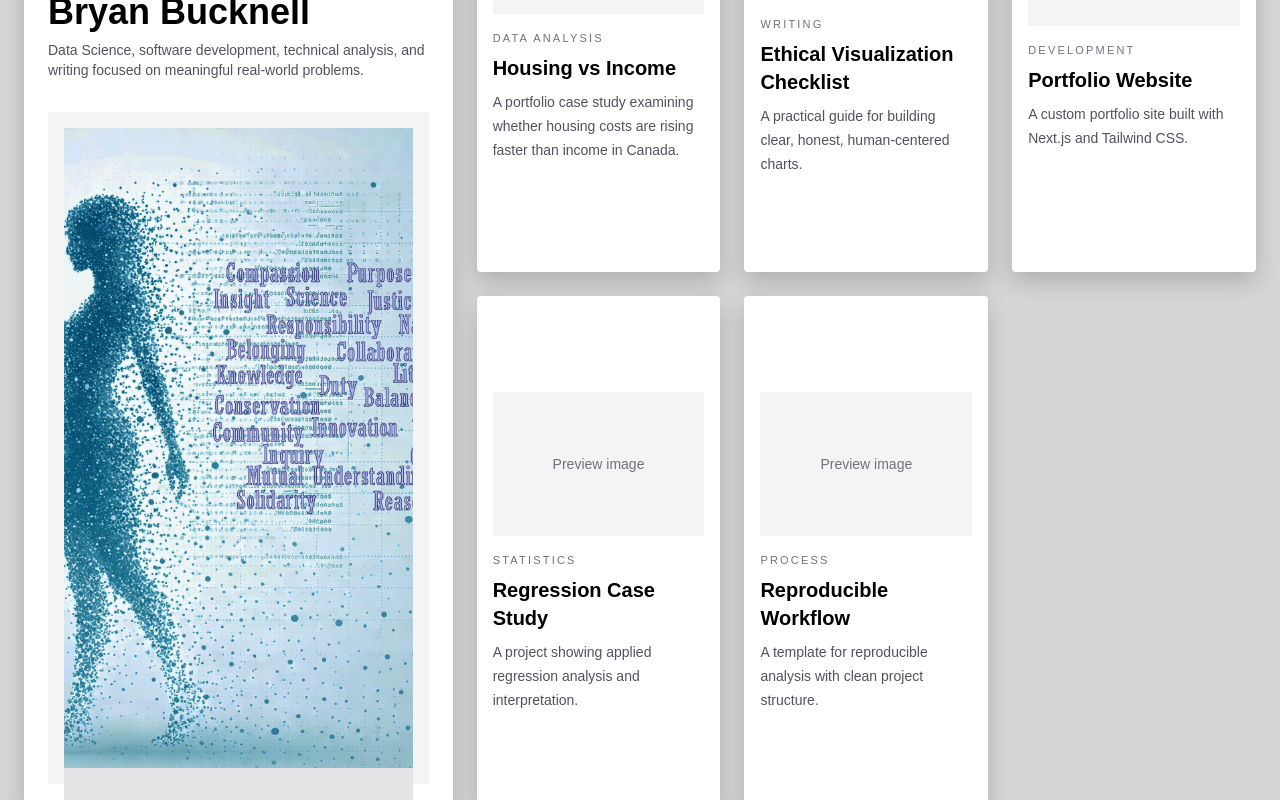
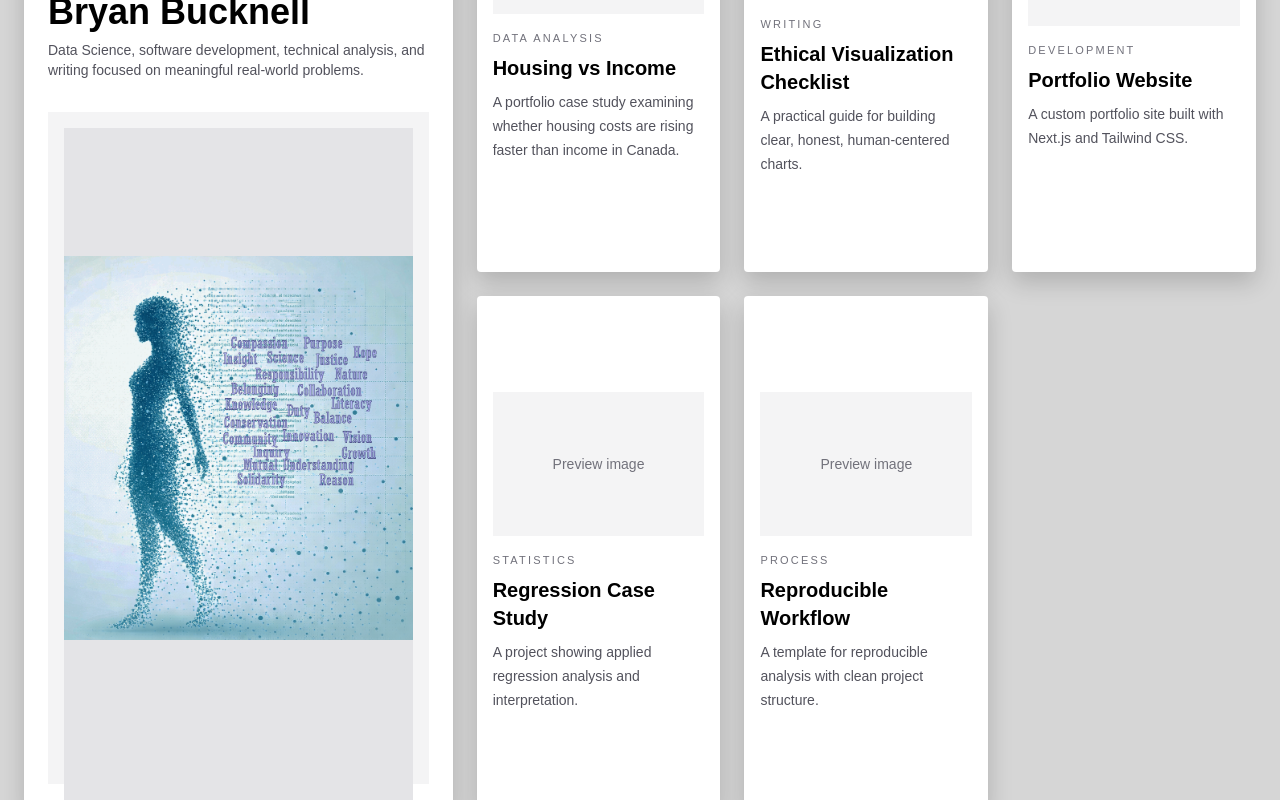
Before and after one commit to brbucknell/threepillars, a Next.js app: page /portfolio in a window 1280 px wide. Shown: the part 420-1220 px from the top of the page. Built offline with nearby package versions, Linux system fonts and the light colour scheme.

Commit message:
Update page.tsx

```diff
--- a/app/portfolio/page.tsx
+++ b/app/portfolio/page.tsx
@@ -156,12 +156,12 @@ export default function PortfolioPage() {
               </p>
 
               <div className="mt-8 flex-1 bg-zinc-100 p-4">
-                <div className="relative h-full min-h-[320px] overflow-hidden bg-zinc-200">
+                <div className="relative h-full min-h-[320px] bg-zinc-200 flex items-center justify-center">
   <Image
     src="/preview.png"
     alt="Female figure emerging from data"
     fill
-      className="object-cover"
+    className="object-contain"
     priority
   />
 </div>
```
Lines whose indentation alone changed are shown as unchanged.
